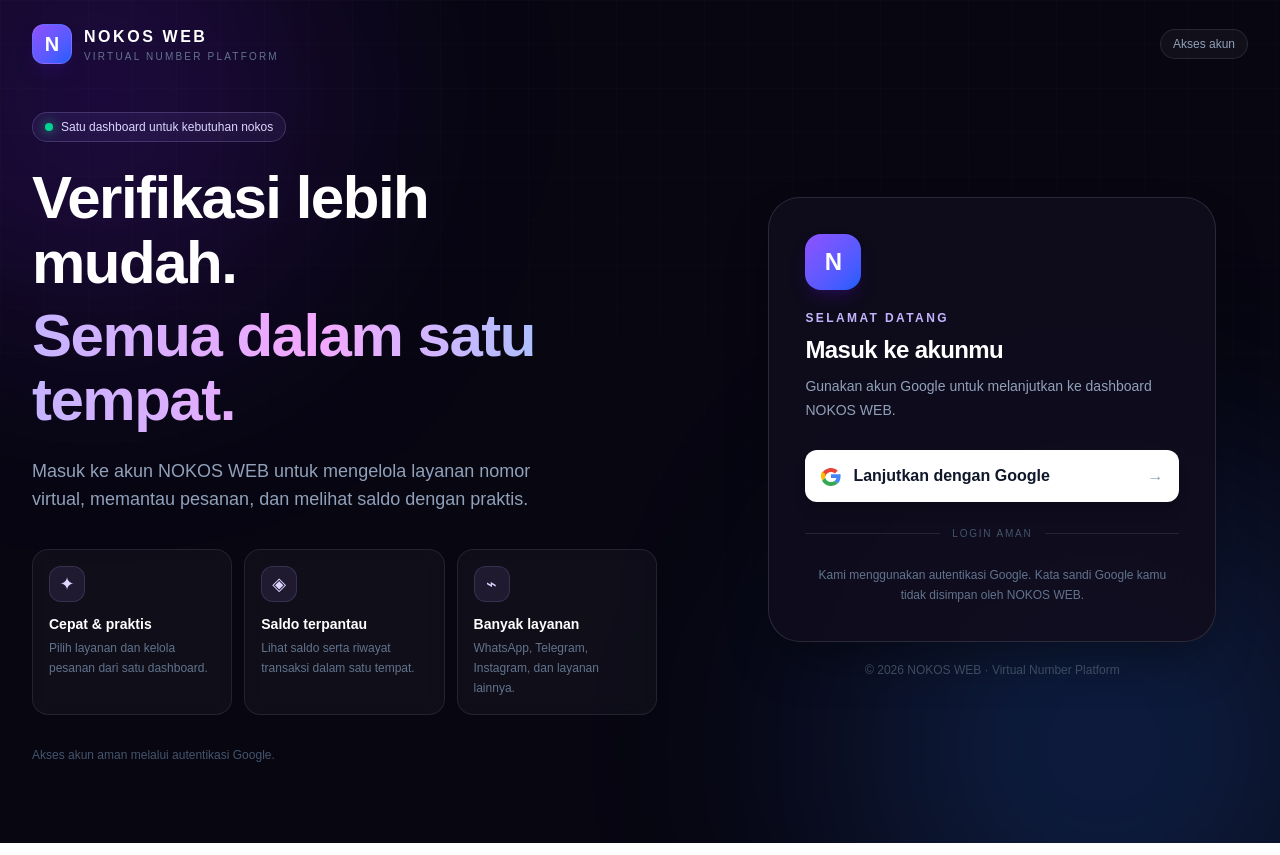
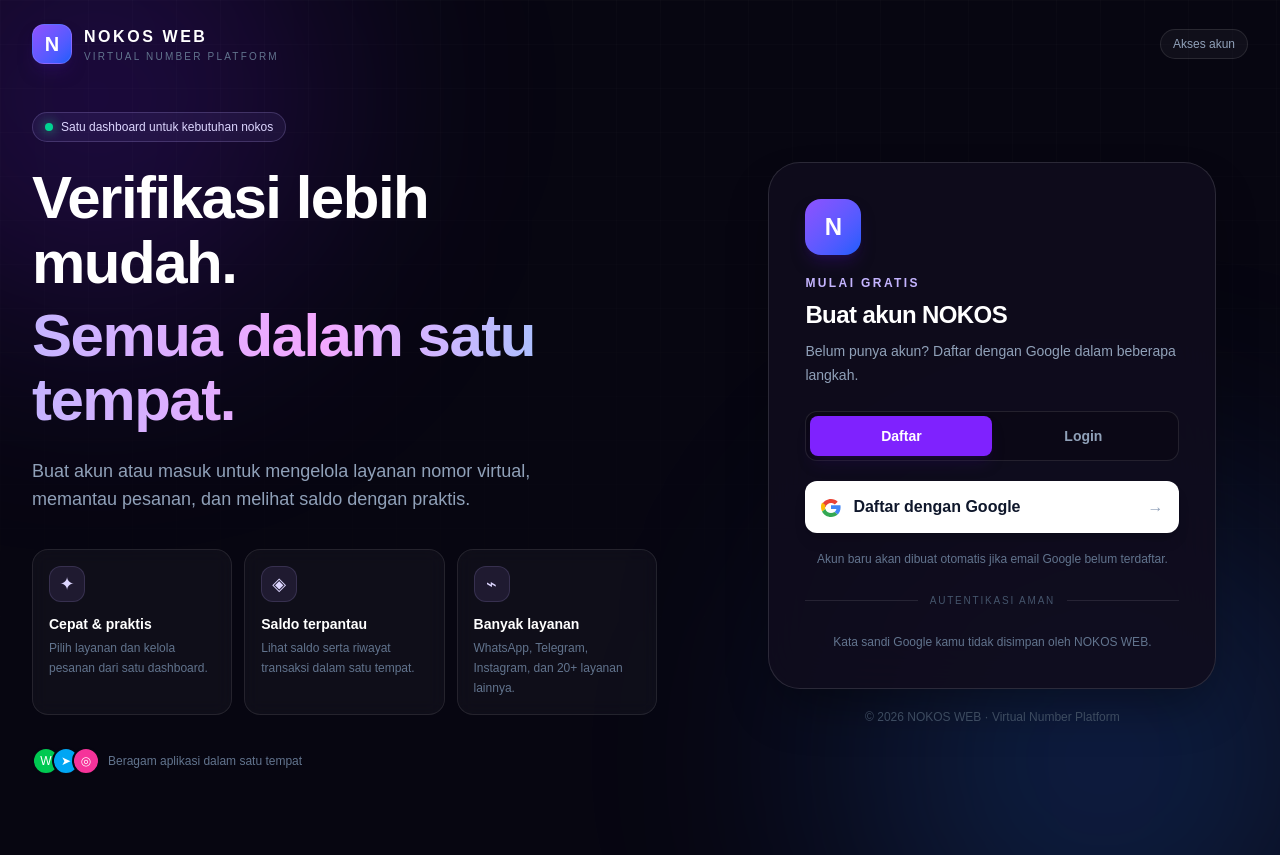
Before and after one commit to exionomercy420-ctrl/nokos-web, a Next.js app: page /login in a window 1280 px wide. Built offline with nearby package versions, Linux system fonts and the light colour scheme.

Commit message:
Add register and login modes to NOKOS landing page

```diff
--- a/app/login/page.tsx
+++ b/app/login/page.tsx
@@ -1,12 +1,18 @@
+"use client";
+
 import Link from "next/link";
+import { useState } from "react";
 
 const highlights = [
   { icon: "✦", title: "Cepat & praktis", description: "Pilih layanan dan kelola pesanan dari satu dashboard." },
   { icon: "◈", title: "Saldo terpantau", description: "Lihat saldo serta riwayat transaksi dalam satu tempat." },
-  { icon: "⌁", title: "Banyak layanan", description: "WhatsApp, Telegram, Instagram, dan layanan lainnya." },
+  { icon: "⌁", title: "Banyak layanan", description: "WhatsApp, Telegram, Instagram, dan 20+ layanan lainnya." },
 ];
 
 export default function LoginPage() {
+  const [mode, setMode] = useState<"register" | "login">("register");
+  const isRegister = mode === "register";
+
   return (
     <main className="relative isolate min-h-screen overflow-hidden bg-[#070611] text-white">
       <div aria-hidden="true" className="pointer-events-none absolute inset-0 -z-10 overflow-hidden">
@@ -37,7 +43,7 @@ export default function LoginPage() {
             <span className="mt-2 block bg-gradient-to-r from-violet-300 via-fuchsia-300 to-blue-300 bg-clip-text text-transparent">Semua dalam satu tempat.</span>
           </h1>
           <p className="mt-6 max-w-lg text-base leading-7 text-slate-400 sm:text-lg">
-            Masuk ke akun NOKOS WEB untuk mengelola layanan nomor virtual, memantau pesanan, dan melihat saldo dengan praktis.
+            Buat akun atau masuk untuk mengelola layanan nomor virtual, memantau pesanan, dan melihat saldo dengan praktis.
           </p>
 
           <div className="mt-9 grid gap-3 sm:grid-cols-3 lg:grid-cols-1 xl:grid-cols-3">
@@ -49,16 +55,35 @@ export default function LoginPage() {
               </div>
             ))}
           </div>
-          <p className="mt-8 text-xs text-slate-600">Akses akun aman melalui autentikasi Google.</p>
+
+          <div className="mt-8 flex flex-wrap items-center gap-2 text-xs text-slate-500">
+            <span className="flex -space-x-2">
+              <span className="flex h-7 w-7 items-center justify-center rounded-full border-2 border-[#070611] bg-green-500 text-white">W</span>
+              <span className="flex h-7 w-7 items-center justify-center rounded-full border-2 border-[#070611] bg-sky-500 text-white">➤</span>
+              <span className="flex h-7 w-7 items-center justify-center rounded-full border-2 border-[#070611] bg-pink-500 text-white">◎</span>
+            </span>
+            <span>Beragam aplikasi dalam satu tempat</span>
+          </div>
         </section>
 
         <section className="mx-auto w-full max-w-md">
           <div className="rounded-[2rem] border border-white/[0.12] bg-[#100d1d]/90 p-6 shadow-2xl shadow-black/40 backdrop-blur-xl sm:p-9">
-            <div className="mb-7">
+            <div className="mb-6">
               <div className="mb-5 flex h-14 w-14 items-center justify-center rounded-2xl bg-gradient-to-br from-violet-500 to-blue-600 text-2xl font-black shadow-lg shadow-violet-950/50">N</div>
-              <p className="text-xs font-bold uppercase tracking-[0.2em] text-violet-300">Selamat datang</p>
-              <h2 className="mt-2 text-2xl font-bold tracking-tight">Masuk ke akunmu</h2>
-              <p className="mt-2 text-sm leading-6 text-slate-400">Gunakan akun Google untuk melanjutkan ke dashboard NOKOS WEB.</p>
+              <p className="text-xs font-bold uppercase tracking-[0.2em] text-violet-300">{isRegister ? "Mulai gratis" : "Selamat datang kembali"}</p>
+              <h2 className="mt-2 text-2xl font-bold tracking-tight">{isRegister ? "Buat akun NOKOS" : "Masuk ke akunmu"}</h2>
+              <p className="mt-2 text-sm leading-6 text-slate-400">
+                {isRegister ? "Belum punya akun? Daftar dengan Google dalam beberapa langkah." : "Sudah terdaftar? Masuk menggunakan akun Google yang sama."}
+              </p>
+            </div>
+
+            <div className="mb-5 grid grid-cols-2 rounded-xl border border-white/10 bg-black/20 p-1">
+              <button type="button" onClick={() => setMode("register")} className={`rounded-lg px-3 py-2.5 text-sm font-semibold transition ${isRegister ? "bg-violet-600 text-white shadow-lg shadow-violet-950/30" : "text-slate-400 hover:text-white"}`}>
+                Daftar
+              </button>
+              <button type="button" onClick={() => setMode("login")} className={`rounded-lg px-3 py-2.5 text-sm font-semibold transition ${!isRegister ? "bg-violet-600 text-white shadow-lg shadow-violet-950/30" : "text-slate-400 hover:text-white"}`}>
+                Login
+              </button>
             </div>
 
             <Link
@@ -71,16 +96,20 @@ export default function LoginPage() {
                 <path fill="#FBBC05" d="M10.53 28.59A14.4 14.4 0 0 1 9.75 24c0-1.59.27-3.13.76-4.59l-7.98-6.19A23.9 23.9 0 0 0 0 24c0 3.88.93 7.55 2.56 10.78l7.97-6.19Z" />
                 <path fill="#34A853" d="M24 48c6.48 0 11.93-2.13 15.9-5.86l-7.66-5.94c-2.13 1.43-4.85 2.28-8.24 2.28-6.26 0-11.57-4.22-13.47-9.91l-7.98 6.19C6.51 42.62 14.62 48 24 48Z" />
               </svg>
-              Lanjutkan dengan Google
+              {isRegister ? "Daftar dengan Google" : "Masuk dengan Google"}
               <span className="ml-auto text-slate-400 transition group-hover:translate-x-1">→</span>
             </Link>
 
+            <p className="mt-4 text-center text-xs leading-5 text-slate-500">
+              {isRegister ? "Akun baru akan dibuat otomatis jika email Google belum terdaftar." : "Gunakan akun Google yang sebelumnya dipakai mendaftar."}
+            </p>
+
             <div className="my-6 flex items-center gap-3 text-[10px] uppercase tracking-[0.18em] text-slate-600">
               <span className="h-px flex-1 bg-white/10" />
-              Login aman
+              Autentikasi aman
               <span className="h-px flex-1 bg-white/10" />
             </div>
-            <p className="text-center text-xs leading-5 text-slate-500">Kami menggunakan autentikasi Google. Kata sandi Google kamu tidak disimpan oleh NOKOS WEB.</p>
+            <p className="text-center text-xs leading-5 text-slate-500">Kata sandi Google kamu tidak disimpan oleh NOKOS WEB.</p>
           </div>
           <p className="mt-5 text-center text-xs text-slate-600">© 2026 NOKOS WEB · Virtual Number Platform</p>
         </section>
```
